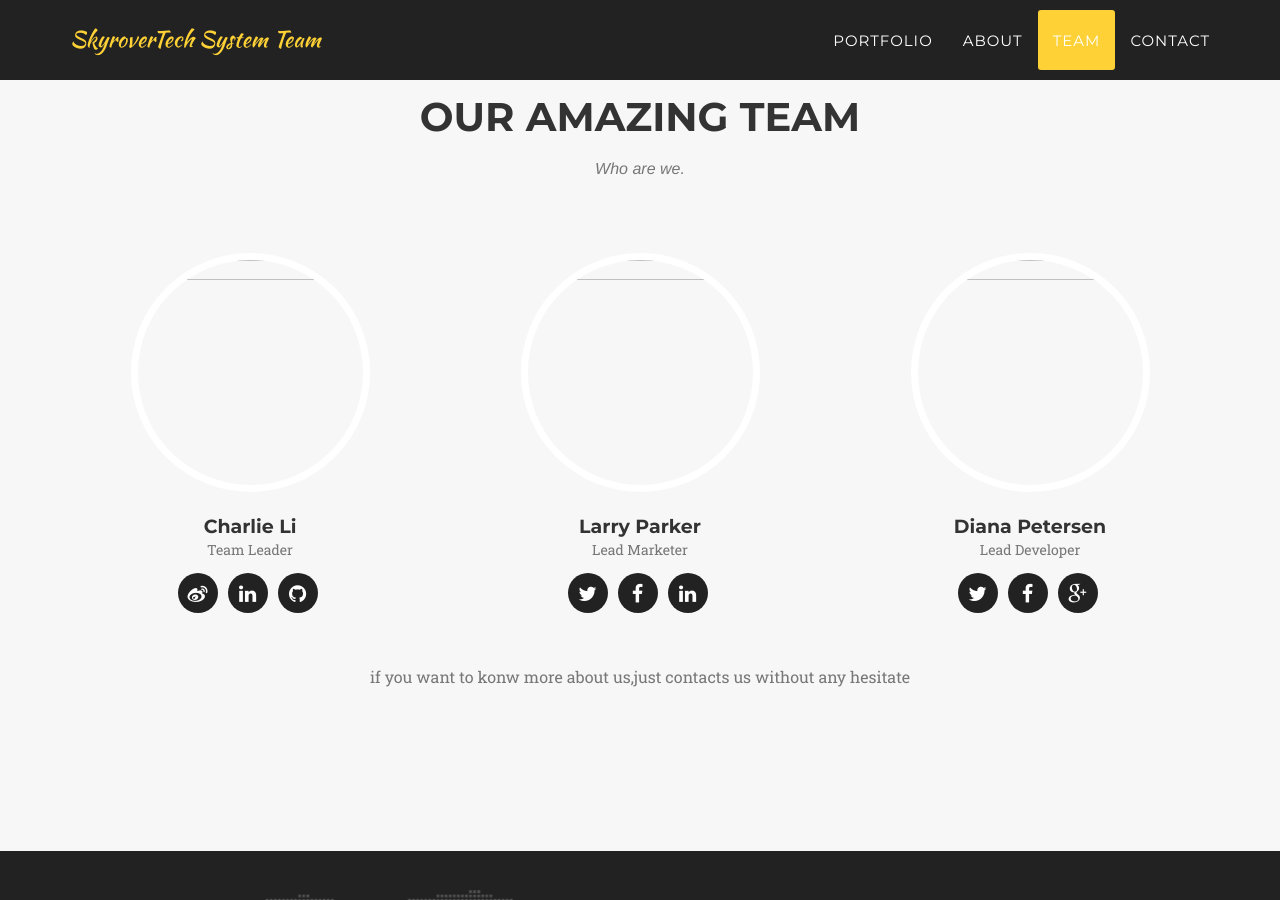
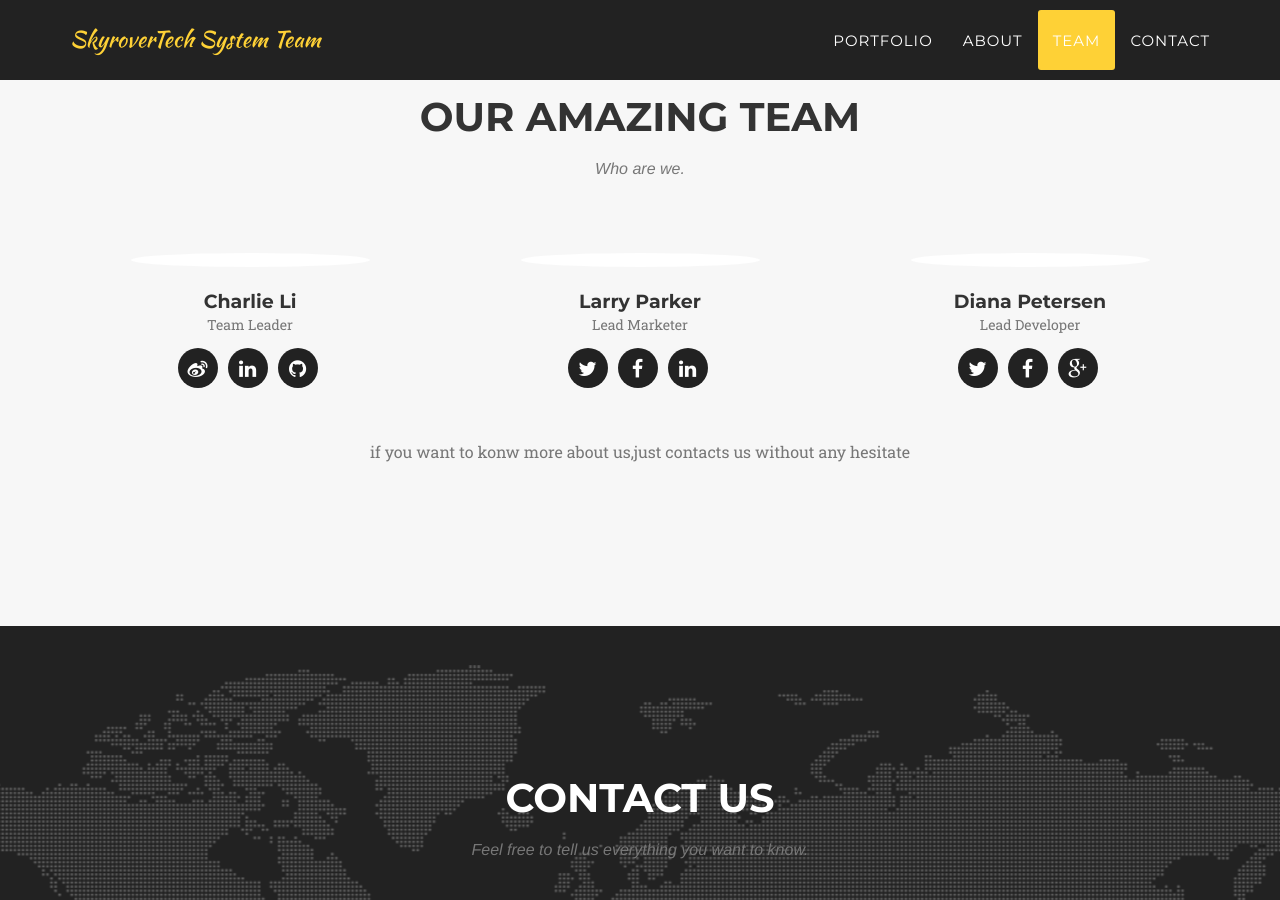
Before and after one commit to SkyroverTech/skyrovertech.github.io, a Jekyll site: the page built from _posts/2015-10-13-blog-1.markdown, in a window 1280 px wide and 900 px high, scrolled down 3258 px. Built offline with Jekyll 4.4.1, drawn with Linux system fonts in a browser that asks for light colours; some web fonts are replaced.

Commit message:
update size

```diff
--- a/_includes/team.html
+++ b/_includes/team.html
@@ -11,7 +11,7 @@
                 {% for member in site.people %}
                 <div class="col-sm-4">
                     <div class="team-member">
-                        <img src="img/team/{{ member.pic }}.jpg" height="239" width="239" class="img-responsive img-circle" alt="">
+                        <img src="img/team/{{ member.pic }}.jpg" class="img-responsive img-circle" alt="" width="239">
                         <h4>{{ member.name }}</h4>
                         <p class="text-muted">{{ member.position }}</p>
                         <ul class="list-inline social-buttons">
```
